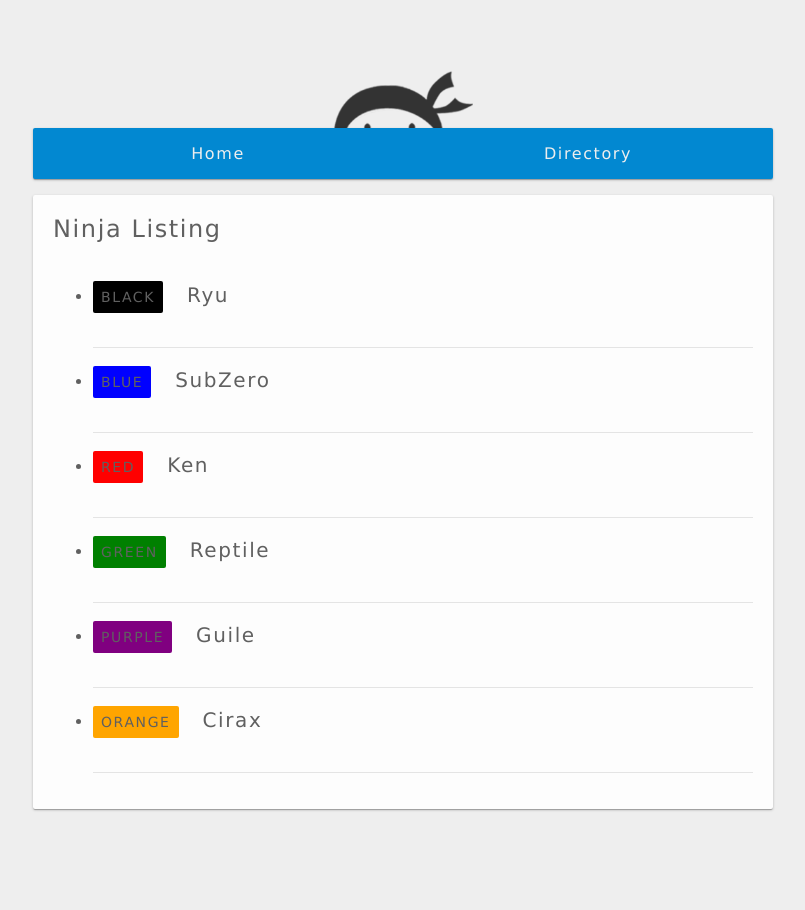
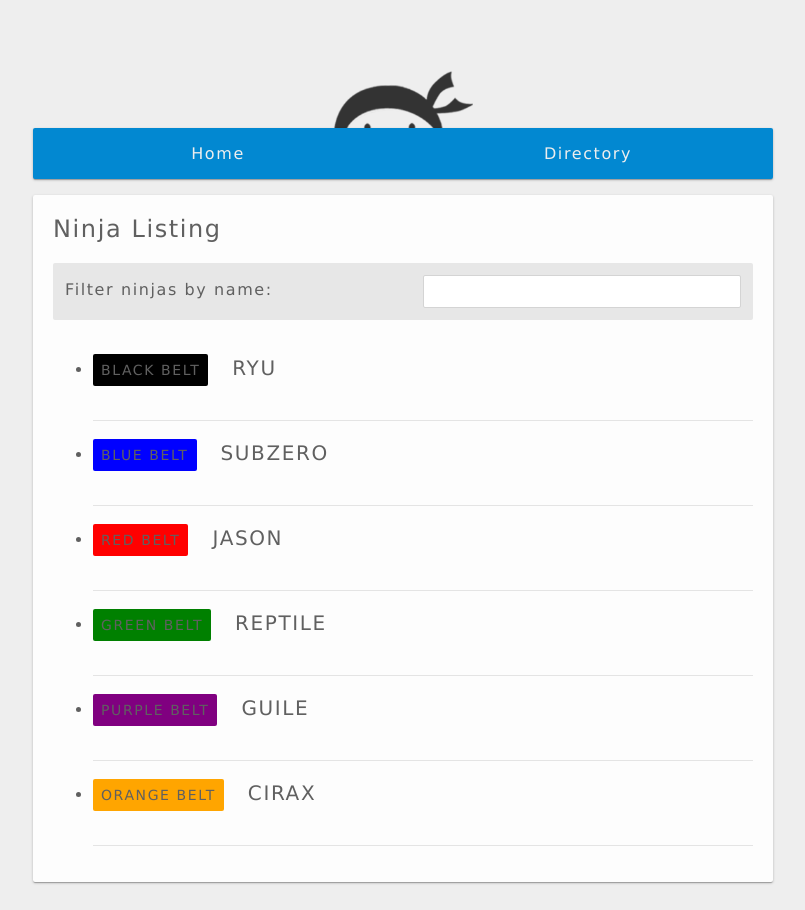
Before and after one commit to Alan114/ninja-directory, an Angular app: page /directory/1 in a window 1280 px wide. Shown: the whole page, without its empty margins (237-1042 px from the left). Before the commit the page ends 837 px from the top, so only its background shows below. Built offline with nearby package versions, Linux system fonts and the light colour scheme.

Commit message:
Creating and using a custom filter pipe

```diff
--- a/src/app/app.module.ts
+++ b/src/app/app.module.ts
@@ -6,9 +6,10 @@
 import { AppComponent } from './app.component';
 import { HomeComponent } from './home/home.component';
 import { DirectoryComponent } from './directory/directory.component';
+import { FilterPipe } from './filter.pipe';
 
 @NgModule({
-  declarations: [AppComponent, HomeComponent, DirectoryComponent],
+  declarations: [AppComponent, HomeComponent, DirectoryComponent, FilterPipe],
   imports: [BrowserModule, AppRoutingModule, FormsModule],
   providers: [],
   bootstrap: [AppComponent],
--- a/src/app/directory/directory.component.html
+++ b/src/app/directory/directory.component.html
@@ -1,11 +1,18 @@
 <h2>Ninja Listing</h2>
-
+<form id="filter">
+  <label>Filter ninjas by name:</label>
+  <input
+    type="text"
+    [ngModelOptions]="{ standalone: true }"
+    [(ngModel)]="term"
+  />
+</form>
 <ul id="ninja-listing">
-  <li *ngFor="let ninja of ninjas">
+  <li *ngFor="let ninja of ninjas | filter: term">
     <div class="single-ninja">
-      <span [ngStyle]="{ background: ninja.belt }">{{ ninja.belt }}</span>
+      <span [ngStyle]="{ background: ninja.belt }">{{ ninja.belt }} belt</span>
       <h3>
-        {{ ninja.name }}
+        {{ ninja.name | uppercase }}
       </h3>
     </div>
   </li>
--- a/src/app/directory/directory.component.ts
+++ b/src/app/directory/directory.component.ts
@@ -6,10 +6,11 @@
   styleUrls: ['./directory.component.css'],
 })
 export class DirectoryComponent implements OnInit {
+  term: any;
   ninjas = [
     { name: 'Ryu', belt: 'black' },
     { name: 'SubZero', belt: 'blue' },
-    { name: 'Ken', belt: 'red' },
+    { name: 'Jason', belt: 'red' },
     { name: 'Reptile', belt: 'green' },
     { name: 'Guile', belt: 'purple' },
     { name: 'Cirax', belt: 'orange' },
--- /dev/null
+++ b/src/app/filter.pipe.ts
@@ -0,0 +1,15 @@
+import { Pipe, PipeTransform } from '@angular/core';
+
+@Pipe({
+  name: 'filter',
+})
+export class FilterPipe implements PipeTransform {
+  transform(ninjas: any, term?: any): any {
+    //check if search term is undefined
+    if (term === undefined) return ninjas;
+    //return updated ninjas array
+    return ninjas.filter((ninja: any) => {
+      return ninja.name.toLowerCase().includes(term.toLowerCase());
+    });
+  }
+}
```
